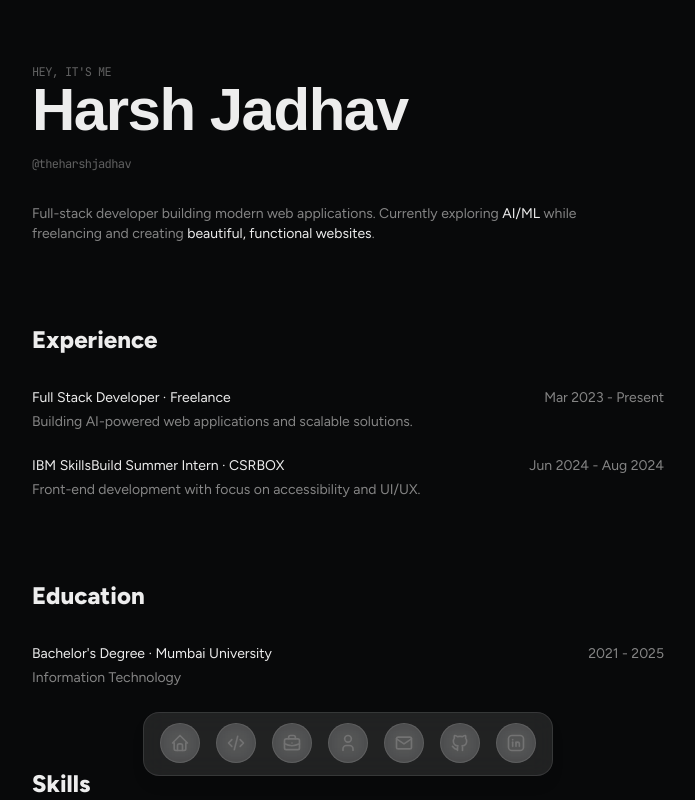
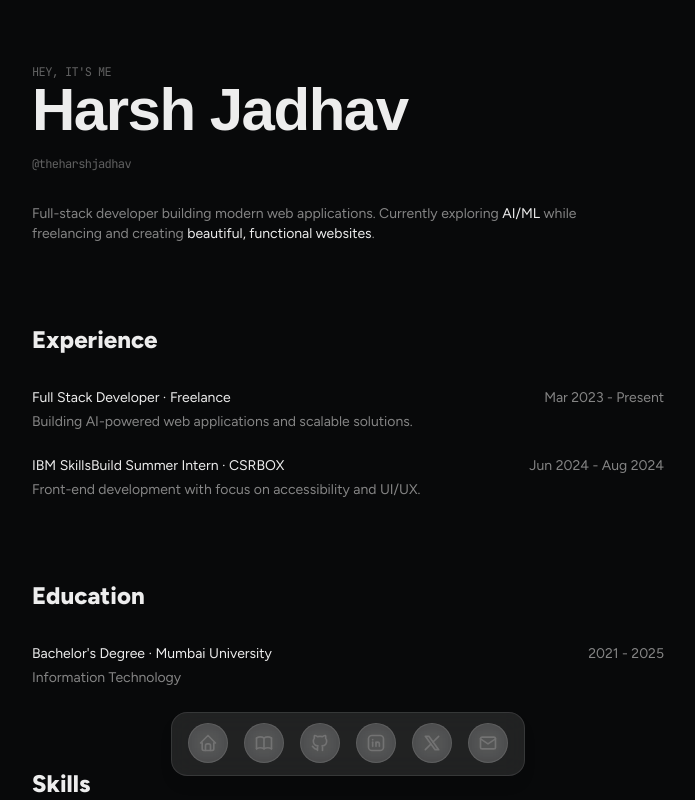
Before and after one commit to jadhavharshh/portfolio, a Next.js app: page / in a window 1280 px wide. Shown: the top 800 px of the page, without its empty margins (292-987 px from the left). Built offline with nearby package versions, Linux system fonts and the light colour scheme; a web font is replaced by a local one.

Commit message:
feat: update FloatingDockDemo links and icons for improved navigation

```diff
--- a/src/components/sections/dock-example.tsx
+++ b/src/components/sections/dock-example.tsx
@@ -3,11 +3,10 @@ import { FloatingDock } from "@/components/ui/floating-dock";
 import {
   IconBrandGithub,
   IconBrandLinkedin,
+  IconBrandX,
   IconMail,
   IconHome,
-  IconCode,
-  IconBriefcase,
-  IconUser,
+  IconBook,
 } from "@tabler/icons-react";
 
 export function FloatingDockDemo() {
@@ -17,35 +16,14 @@ export function FloatingDockDemo() {
       icon: (
         <IconHome className="h-full w-full text-neutral-500 dark:text-neutral-300" />
       ),
-      href: "#",
+      href: "/",
     },
     {
-      title: "Projects",
+      title: "Thoughts",
       icon: (
-        <IconCode className="h-full w-full text-neutral-500 dark:text-neutral-300" />
+        <IconBook className="h-full w-full text-neutral-500 dark:text-neutral-300" />
       ),
-      href: "#projects",
-    },
-    {
-      title: "Experience",
-      icon: (
-        <IconBriefcase className="h-full w-full text-neutral-500 dark:text-neutral-300" />
-      ),
-      href: "#experience",
-    },
-    {
-      title: "About",
-      icon: (
-        <IconUser className="h-full w-full text-neutral-500 dark:text-neutral-300" />
-      ),
-      href: "#about",
-    },
-    {
-      title: "Contact",
-      icon: (
-        <IconMail className="h-full w-full text-neutral-500 dark:text-neutral-300" />
-      ),
-      href: "#contact",
+      href: "/thoughts",
     },
     {
       title: "GitHub",
@@ -61,6 +39,20 @@ export function FloatingDockDemo() {
       ),
       href: "https://linkedin.com/in/jadhavharsh",
     },
+    {
+      title: "X (Twitter)",
+      icon: (
+        <IconBrandX className="h-full w-full text-neutral-500 dark:text-neutral-300" />
+      ),
+      href: "https://twitter.com/theharshjadhav",
+    },
+    {
+      title: "Email",
+      icon: (
+        <IconMail className="h-full w-full text-neutral-500 dark:text-neutral-300" />
+      ),
+      href: "mailto:harshjadhavconnect@gmail.com",
+    },
   ];
   return (
     <FloatingDock
```
